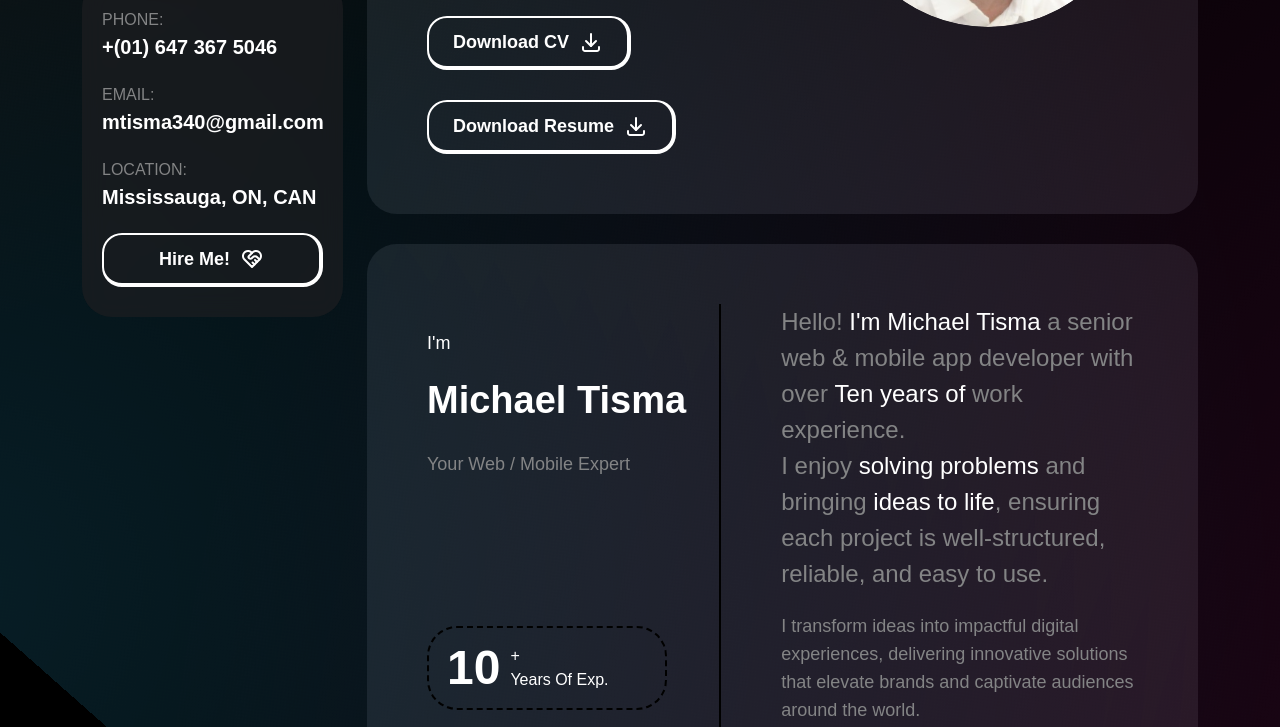
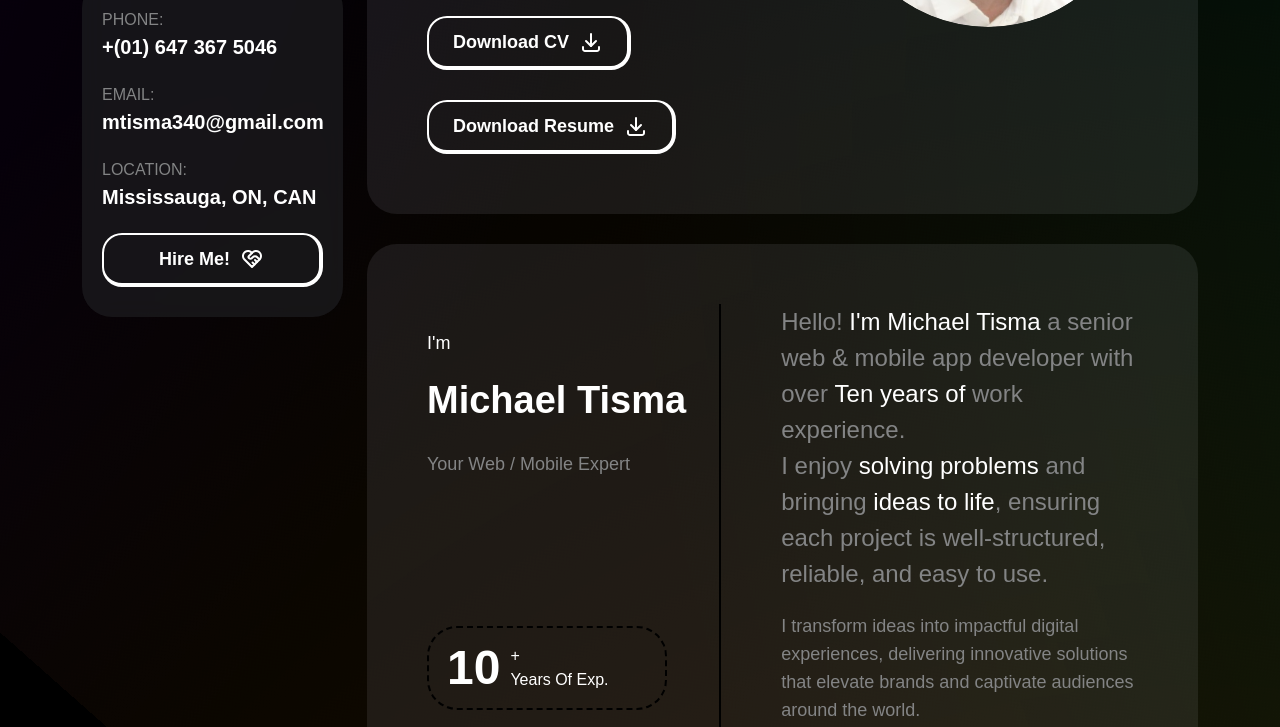
Before and after one commit to mtcodax/mtcodax, a plain HTML site: page index.html in a window 1280 px wide. Shown: the part 590-1317 px from the top of the page. Drawn offline with Linux system fonts and the light colour scheme; a web font is replaced by a local one.

Commit message:
update background

```diff
--- a/assets/css/style.css
+++ b/assets/css/style.css
@@ -87,9 +87,10 @@ body::before {
     left: -80vw;
     width: 260vw;
     height: 260vh;
-    background: radial-gradient(circle at 0% 50%, rgba(255, 100, 50, 0.15) 0%, transparent 50%),
-               radial-gradient(circle at 50% 100%, rgba(50, 200, 255, 0.15) 0%, transparent 50%),
-               radial-gradient(circle at 100% 50%, rgba(255, 50, 200, 0.15) 0%, transparent 50%);
+    background: radial-gradient(circle at 0% 0%, rgba(255, 0, 150, 0.15) 0%, transparent 50%),
+               radial-gradient(circle at 100% 0%, rgba(0, 255, 150, 0.15) 0%, transparent 50%),
+               radial-gradient(circle at 0% 100%, rgba(150, 0, 255, 0.15) 0%, transparent 50%),
+               radial-gradient(circle at 100% 100%, rgba(255, 150, 0, 0.15) 0%, transparent 50%);
 }
 body::before {
     animation: rotateBackground 60s linear infinite;
```
